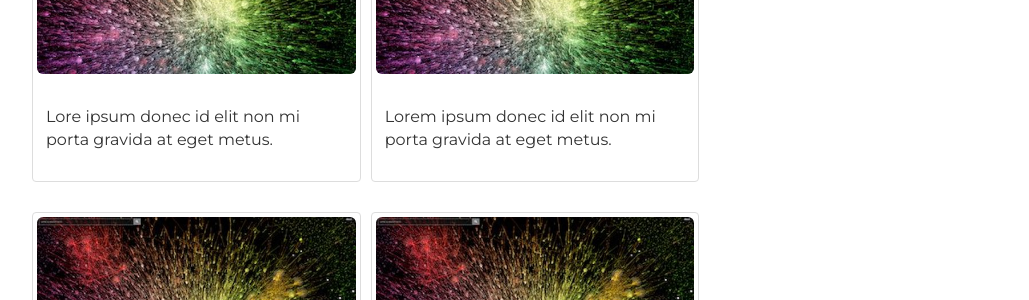
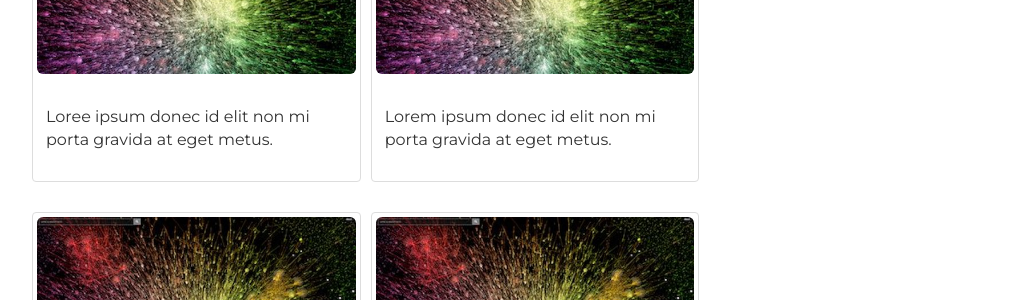
Before and after one commit to arkadee/arkadee.github.io, a Jekyll site: the page built from index.html, in a window 1280 px wide. Shown: the part 2884-3184 px from the top of the page, without its empty margins (115-1144 px from the left). Built offline with Jekyll 4.4.1, drawn with Linux system fonts in a browser that asks for light colours.

Commit message:
Update certifications.html

```diff
--- a/_includes/certifications.html
+++ b/_includes/certifications.html
@@ -4,7 +4,10 @@
 </div>
 
       <style>
-
+        .content-box,
+        .content-box * {
+          box-sizing: content-box;
+        }
 
         .column1 {
           float: left;
@@ -29,7 +32,7 @@
           padding:9px;color:#333
         }
       </style>
-
+      <div class="content-box">
       <div class="row1">
 
         <div class="column1">
@@ -38,7 +41,7 @@
               <img src="assets/img/galaxy.jpg" class="img-rounded" alt="Snow" style="width:100%">
             </a>
               <div class="caption">
-                <p>Lore ipsum donec id elit non mi porta gravida at eget metus.</p>
+                <p>Loree ipsum donec id elit non mi porta gravida at eget metus.</p>
               </div>
           </div>
         </div>
@@ -99,5 +102,5 @@
         </div>
 
       </div>
-
+     </div>
   </div>
```
